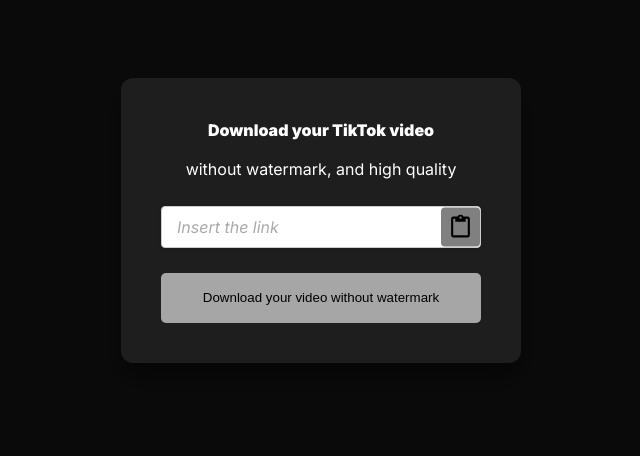
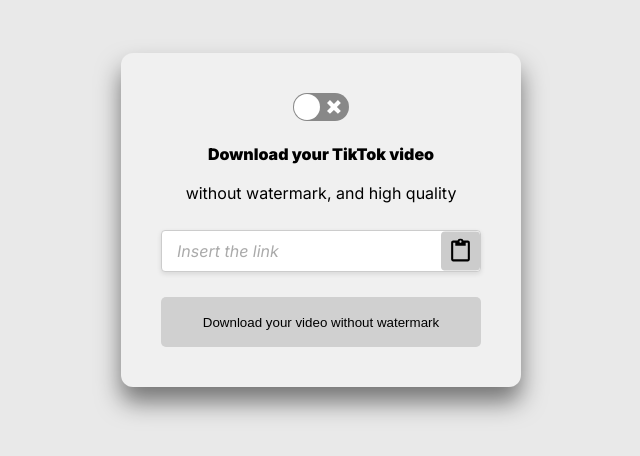
Before and after one commit to medeiroscaio/tiktokwithoutwatermark, a React (Vite) app: page / in a window 1280 px wide. Shown: the part 180-636 px from the top of the page, without its empty margins (319-959 px from the left). Built offline with nearby package versions, Linux system fonts and the light colour scheme.

Commit message:
new button for toggle dark and light mode

```diff
--- a/package.json
+++ b/package.json
@@ -16,6 +16,7 @@
     "react-icons": "^5.3.0",
     "react-loader-spinner": "^6.1.6",
     "react-router-dom": "^6.26.2",
+    "react-switch": "^7.1.0",
     "react-toastify": "^10.0.5"
   },
   "devDependencies": {
--- /dev/null
+++ b/src/components/ButtonToggle/buttontoggle.jsx
@@ -0,0 +1,22 @@
+import React from "react";
+import Switch from "react-switch";
+import { useTheme } from "../../hooks/themecontext.jsx";
+import { useState } from "react";
+
+export const ButtonToggle = () => {
+  const [checked, setChecked] = useState(false);
+  const { toggleTheme } = useTheme();
+
+  const handleToggle = (nextChecked) => {
+    setChecked(nextChecked);
+    toggleTheme();
+  };
+
+  return (
+    <div>
+      <label>
+        <Switch onChange={handleToggle} checked={checked} />
+      </label>
+    </div>
+  );
+};
--- a/src/components/container/UserModal.css
+++ b/src/components/container/UserModal.css
@@ -23,18 +23,15 @@
   left: 0;
   width: 100%;
   height: 100%;
-  background-color: rgba(0, 0, 0, 0.7);
   z-index: 999;
 }
 
 .modal {
-  background-color: #1e1e1e;
   padding: 40px;
   width: 400px;
   border-radius: 12px;
   box-shadow: 0 15px 25px rgba(0, 0, 0, 0.5);
   text-align: center;
-  color: #fff;
   display: flex;
   flex-direction: column;
   gap: 15px;
@@ -74,7 +71,6 @@
   height: 39px;
   margin-right: 1px;
   border: none;
-  background-color: #808080;
   cursor: pointer;
   border-radius: 4px;
   display: flex;
@@ -85,11 +81,51 @@
   border: none;
   width: 100%;
   height: 50px;
-  background-color: #a7a6a6;
   cursor: pointer;
   border-radius: 5px;
 }
 
-.download-button:hover {
+/* DARK THEME */
+.container.dark {
+  background-color: rgba(0, 0, 0, 0.7);
+}
+
+.modal.dark {
+  background-color: #1e1e1e;
+  color: #ffffff;
+}
+
+.action-button.dark {
+  background-color: #808080;
+}
+
+.download-button.dark {
+  background-color: #a7a6a6;
+}
+
+.download-button.dark:hover {
   background-color: #8e8d8d;
 }
+
+/* LIGHT THEME */
+
+.container.light {
+  background-color: rgba(255, 255, 255, 0.9);
+}
+
+.modal.light {
+  background-color: #f0f0f0;
+  color: #000000;
+}
+
+.action-button.light {
+  background-color: #cccccc;
+}
+
+.download-button.light {
+  background-color: #d0d0d0;
+}
+
+.download-button.light:hover {
+  background-color: #bfbfbf;
+}
--- a/src/components/container/UserModal.jsx
+++ b/src/components/container/UserModal.jsx
@@ -8,10 +8,13 @@
 import { MdContentPaste } from "react-icons/md";
 import { MdClear } from "react-icons/md";
 import { useClipboardPaste } from "../../hooks/useClipboardPaste.jsx";
+import { useTheme } from "../../hooks/themecontext.jsx";
+import { ButtonToggle } from "../ButtonToggle/buttontoggle.jsx";
 
 function UserModal() {
   const { state, dispatch, fetchVideoLink } = useTikTokDownloader();
   const pasteFromClipboard = useClipboardPaste();
+  const { theme, toggleTheme } = useTheme();
 
   const downloadVideo = async (downloadLink, quality) => {
     try {
@@ -42,8 +45,9 @@
   };
 
   return (
-    <div className="container">
-      <div className="modal">
+    <div className={`container ${theme}`}>
+      <div className={`modal ${theme}`}>
+        <ButtonToggle />
         <p className="inter-heavy">Download your TikTok video</p>
         <p className="inter-light">without watermark, and high quality</p>
         <div className="input-wrapper">
@@ -71,7 +75,7 @@
                 const text = await pasteFromClipboard();
                 dispatch({ type: "SET_URL", payload: text });
               }}
-              className="action-button"
+              className={`action-button ${theme}`}
             >
               <MdContentPaste />
             </button>
@@ -79,7 +83,7 @@
         </div>
         {state.downloadButton ? (
           <button
-            className="download-button"
+            className={`download-button ${theme}`}
             onClick={() => {
               fetchVideoLink();
             }}
@@ -93,7 +97,7 @@
           <>
             {state.downloadLinkHd && (
               <button
-                className="download-button"
+                className={`download-button ${theme}`}
                 onClick={() => downloadVideo(state.downloadLinkHd, "HD")}
               >
                 Click here to download HD
@@ -101,7 +105,7 @@
             )}
             {state.downloadLink && (
               <button
-                className="download-button"
+                className={`download-button ${theme}`}
                 onClick={() => downloadVideo(state.downloadLink, "SD")}
               >
                 Click here to download SD
@@ -109,7 +113,7 @@
             )}
             {state.downloadLinkMp3 && (
               <button
-                className="download-button"
+                className={`download-button ${theme}`}
                 onClick={() => downloadVideo(state.downloadLinkMp3, "audio")}
               >
                 Click here to download audio video
--- /dev/null
+++ b/src/hooks/ThemeContext.jsx
@@ -0,0 +1,19 @@
+import React, { createContext, useState, useContext } from "react";
+
+const ThemeContext = createContext();
+
+export const ThemeProvider = ({ children }) => {
+  const [theme, setTheme] = useState("light");
+
+  const toggleTheme = () => {
+    setTheme((prevTheme) => (prevTheme === "light" ? "dark" : "light"));
+  };
+
+  return (
+    <ThemeContext.Provider value={{ theme, toggleTheme }}>
+      {children}
+    </ThemeContext.Provider>
+  );
+};
+
+export const useTheme = () => useContext(ThemeContext);
--- a/src/main.jsx
+++ b/src/main.jsx
@@ -3,11 +3,14 @@
 import { BrowserRouter } from "react-router-dom";
 import App from "./App";
 import "./index.css";
+import { ThemeProvider } from "./hooks/themecontext";
 
 ReactDOM.createRoot(document.getElementById("root")).render(
   <React.StrictMode>
     <BrowserRouter>
-      <App />
+      <ThemeProvider>
+        <App />
+      </ThemeProvider>
     </BrowserRouter>
   </React.StrictMode>
 );
```
Also changed, not shown: 1 other file (tests, documents, lock files or other folders).
